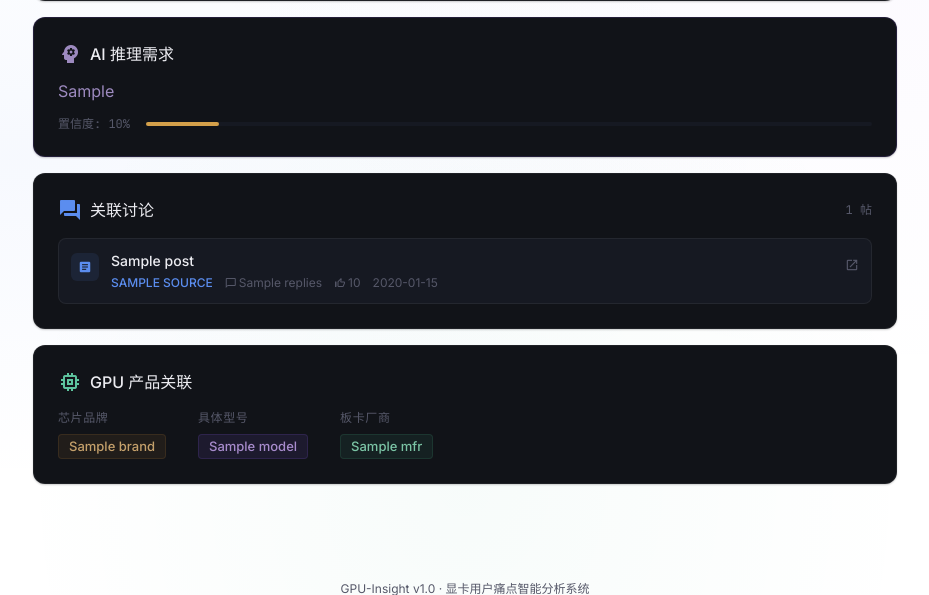
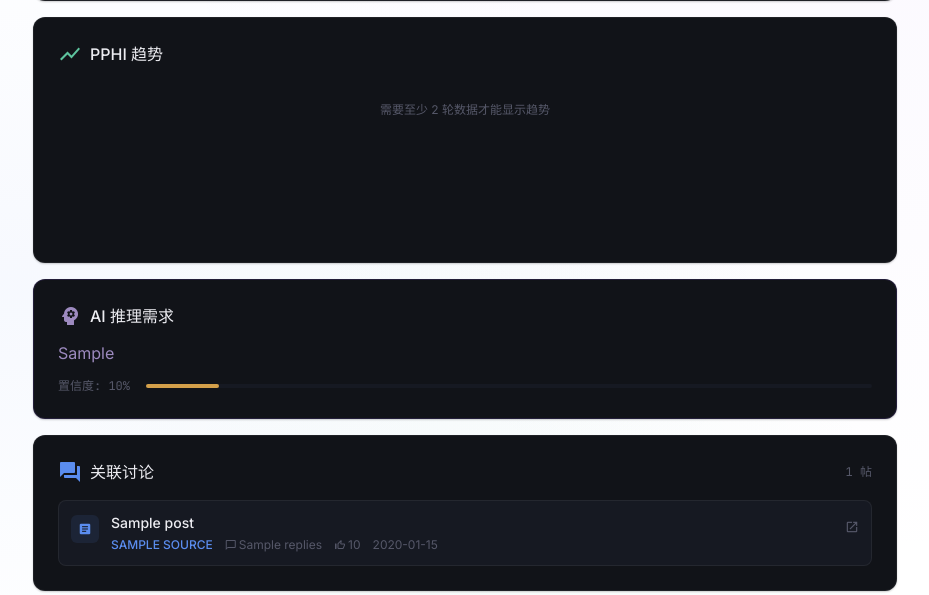
Before and after one commit to JeromeZhou/VibeDev, a FastAPI app: template src/web/templates/details.html in a window 1280 px wide. Shown: the part 311-906 px from the top of the page, without its empty margins (175-1104 px from the left). Run offline with FastAPI, Linux system fonts and the light colour scheme; the template is opened without the code that fills it: most values are stand-ins (such as "Sample title", 1, 10 or a date in 2020); some libraries are stand-ins or nearby versions.

Commit message:
feat: P0互动数据全链路透传 + P1痛点详情PPHI趋势图 + P2 auto-loop.bat纯ASCII
- db: pphi_history新增total_replies/total_likes列 + 自动迁移
- db: save_rankings保存互动数据到pphi_history
- ranker: rankings输出包含total_replies/total_likes
- ranker: 历史加载优先用pphi_history存储值,fallback到posts表
- web: 痛点详情页新增PPHI趋势小图(Chart.js双Y轴)
- web: _get_pain_trend API模糊匹配历史PPHI数据
- auto-loop.bat: 纯ASCII重写,带日志/错误处理/循环计数

```diff
--- a/src/web/app.py
+++ b/src/web/app.py
@@ -142,6 +142,42 @@ def _get_run_delta() -> dict:
         return {"new_pains": 0, "new_models": 0, "prev_date": ""}
 
 
+def _get_pain_trend(pain_point_name: str) -> dict:
+    """获取单个痛点的 PPHI 历史趋势"""
+    if not pain_point_name:
+        return {"labels": [], "scores": [], "mentions": []}
+    try:
+        from src.utils.db import get_db
+        conn = get_db()
+        # 模糊匹配：去掉括号后的分类标签进行匹配
+        import re
+        base_name = re.sub(r'[（(][^）)]*[）)]', '', pain_point_name).strip()
+        rows = conn.execute(
+            """SELECT run_date, pphi_score, mentions
+               FROM pphi_history
+               WHERE pain_point LIKE ?
+               ORDER BY run_date ASC""",
+            (f"%{base_name}%",)
+        ).fetchall()
+        conn.close()
+
+        # 每个 run_date 取最高分（可能有多条匹配）
+        by_date = {}
+        for r in rows:
+            d = r["run_date"]
+            if d not in by_date or r["pphi_score"] > by_date[d]["score"]:
+                by_date[d] = {"score": r["pphi_score"], "mentions": r["mentions"]}
+
+        dates = sorted(by_date.keys())[-12:]  # 最近 12 轮
+        return {
+            "labels": [d[5:] for d in dates],  # MM-DD HH:MM
+            "scores": [by_date[d]["score"] for d in dates],
+            "mentions": [by_date[d]["mentions"] for d in dates],
+        }
+    except Exception:
+        return {"labels": [], "scores": [], "mentions": []}
+
+
 @app.get("/")
 async def dashboard(request: Request):
     """痛点仪表盘"""
@@ -221,10 +257,15 @@ async def pain_point_detail(request: Request, rank: int):
     rankings = data.get("rankings", [])
     pain_point = next((r for r in rankings if r.get("rank") == rank), {})
     posts = _load_source_posts(pain_point)
+
+    # 获取该痛点的 PPHI 历史趋势
+    trend_data = _get_pain_trend(pain_point.get("pain_point", ""))
+
     return templates.TemplateResponse("details.html", {
         "request": request,
         "pain_point": pain_point,
         "posts": posts,
+        "trend_data_json": json.dumps(trend_data, ensure_ascii=False),
     })
 
 
--- a/src/web/templates/details.html
+++ b/src/web/templates/details.html
@@ -5,6 +5,7 @@
     <meta name="viewport" content="width=device-width, initial-scale=1.0">
     <title>痛点详情 — GPU-Insight</title>
     <script src="https://cdn.tailwindcss.com"></script>
+    <script src="https://cdn.jsdelivr.net/npm/chart.js@4/dist/chart.umd.min.js"></script>
     <link href="https://fonts.googleapis.com/icon?family=Material+Icons" rel="stylesheet">
     <link href="https://fonts.googleapis.com/css2?family=Inter:wght@400;500;600&family=Noto+Sans+SC:wght@400;500;600&family=JetBrains+Mono:wght@400;600&display=swap" rel="stylesheet">
     <style>
@@ -209,6 +210,16 @@
                 <p class="text-sm leading-relaxed" style="color: var(--text-secondary);">{{ pain_point.evidence }}</p>
             </div>
             {% endif %}
+        </div>
+
+        <!-- PPHI 趋势小图 -->
+        <div class="card p-6 mb-4 animate-in" style="animation-delay: 0.08s">
+            <h3 class="font-medium mb-3 flex items-center gap-2" style="color: var(--text-primary);">
+                <span class="material-icons" style="color: var(--accent-green);">show_chart</span> PPHI 趋势
+            </h3>
+            <div style="height: 160px;">
+                <canvas id="trendChart"></canvas>
+            </div>
         </div>
 
         <!-- AI 推理需求 -->
@@ -435,5 +446,73 @@
     <footer class="text-center text-xs py-6 mt-8" style="color: var(--text-tertiary); border-top: 1px solid var(--border-subtle);">
         GPU-Insight v1.0 · 显卡用户痛点智能分析系统
     </footer>
+
+    <script>
+    (function() {
+        var trendData = {{ trend_data_json | safe }};
+        if (trendData.labels && trendData.labels.length > 1) {
+            var ctx = document.getElementById('trendChart').getContext('2d');
+            new Chart(ctx, {
+                type: 'line',
+                data: {
+                    labels: trendData.labels,
+                    datasets: [{
+                        label: 'PPHI',
+                        data: trendData.scores,
+                        borderColor: '#5b8def',
+                        backgroundColor: 'rgba(91,141,239,0.08)',
+                        fill: true,
+                        tension: 0.3,
+                        pointRadius: 3,
+                        pointBackgroundColor: '#5b8def',
+                        borderWidth: 2,
+                    }, {
+                        label: 'Mentions',
+                        data: trendData.mentions,
+                        borderColor: '#5ec49e',
+                        backgroundColor: 'transparent',
+                        tension: 0.3,
+                        pointRadius: 2,
+                        pointBackgroundColor: '#5ec49e',
+                        borderWidth: 1.5,
+                        borderDash: [4, 2],
+                        yAxisID: 'y1',
+                    }]
+                },
+                options: {
+                    responsive: true,
+                    maintainAspectRatio: false,
+                    interaction: { mode: 'index', intersect: false },
+                    plugins: {
+                        legend: {
+                            labels: { color: '#8b8fa3', font: { size: 11 } }
+                        }
+                    },
+                    scales: {
+                        x: {
+                            ticks: { color: '#565869', font: { size: 10 } },
+                            grid: { color: 'rgba(255,255,255,0.04)' }
+                        },
+                        y: {
+                            position: 'left',
+                            ticks: { color: '#5b8def', font: { size: 10 } },
+                            grid: { color: 'rgba(255,255,255,0.04)' },
+                            title: { display: true, text: 'PPHI', color: '#5b8def', font: { size: 10 } }
+                        },
+                        y1: {
+                            position: 'right',
+                            ticks: { color: '#5ec49e', font: { size: 10 } },
+                            grid: { display: false },
+                            title: { display: true, text: 'Mentions', color: '#5ec49e', font: { size: 10 } }
+                        }
+                    }
+                }
+            });
+        } else {
+            document.getElementById('trendChart').parentElement.innerHTML =
+                '<p class="text-xs text-center py-6" style="color: var(--text-tertiary);">需要至少 2 轮数据才能显示趋势</p>';
+        }
+    })();
+    </script>
 </body>
 </html>
```
Also changed, not shown: src/rankers/__init__.py (+7 -5 lines), src/utils/db.py (+7 -3 lines), 1 other file.
